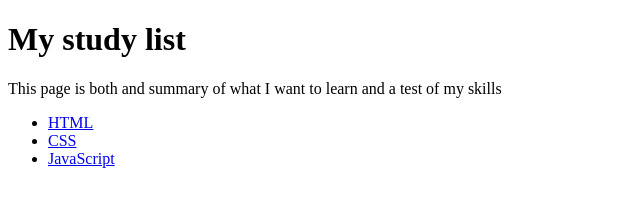
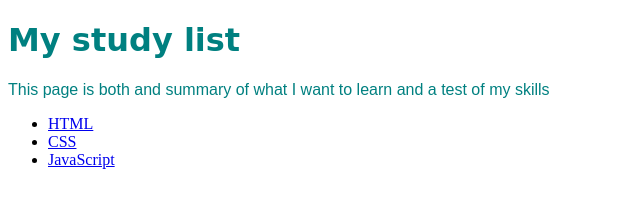
Before and after one commit to elboso/git_test, a plain HTML site: page index.html in a window 1280 px wide. Shown: the whole page, without its empty margins (0-640 px from the left). Drawn offline with Linux system fonts and the light colour scheme.

Commit message:
Add style.css

```diff
--- a/index.html
+++ b/index.html
@@ -1,20 +1,26 @@
 <!DOCTYPE html>
 <html lang="en" dir="ltr">
+
   <head>
     <meta charset="utf-8">
+    <link type='text/css' rel="stylesheet" href="./style.css">
     <title>My study list</title>
   </head>
+
   <body>
-    <div class="">
+
+    <div class="title">
       <h1>My study list</h1>
       <p>This page is both and summary of what I want to learn and a test of my skills</p>
     </div>
-    <div class="">
+    <div class="main_list">
       <ul>
         <li><a href="html-list.html">HTML<a></li>
         <li><a href="css-list.html">CSS<a></li>
         <li><a href="js-list.html">JavaScript<a></li>
       </ul>
     </div>
+
   </body>
+
 </html>
--- /dev/null
+++ b/style.css
@@ -0,0 +1,11 @@
+p {
+  font-family: Arial;
+}
+
+h1 {
+  font-family: cursive;
+}
+
+.title {
+  color: teal;
+}
```
